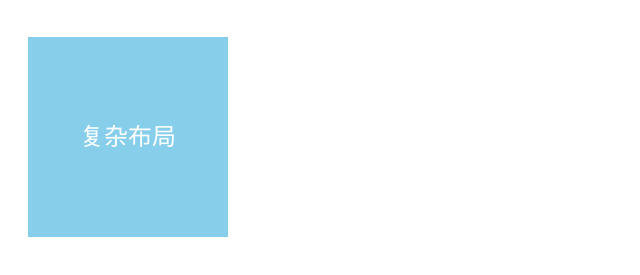
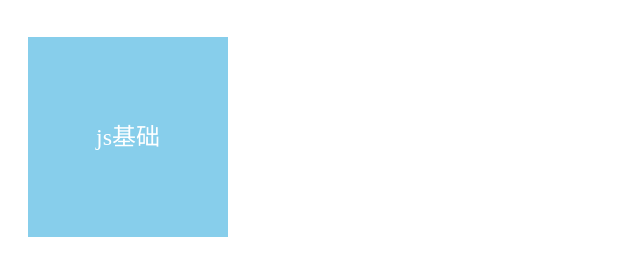
Before and after one commit to babbittry/Baidu-Front-end-technology, a plain HTML site: page docs/index.html in a window 1280 px wide. Shown: the part 231-506 px from the top of the page, 0-640 px from the left. Drawn offline with Linux system fonts and the light colour scheme.

Commit message:
修复名字

```diff
--- a/docs/index.html
+++ b/docs/index.html
@@ -27,6 +27,6 @@
     <a href="学习布局/学习布局.html">学习布局</a>
     <a href="cutter/cutter.html">网页案例</a>
     <a href="复杂页面/复杂页面.html">复杂布局</a>
-    <a href="js基础/js.html">复杂布局</a>
+    <a href="js基础/js.html">js基础</a>
 </body>
 </html>
```
